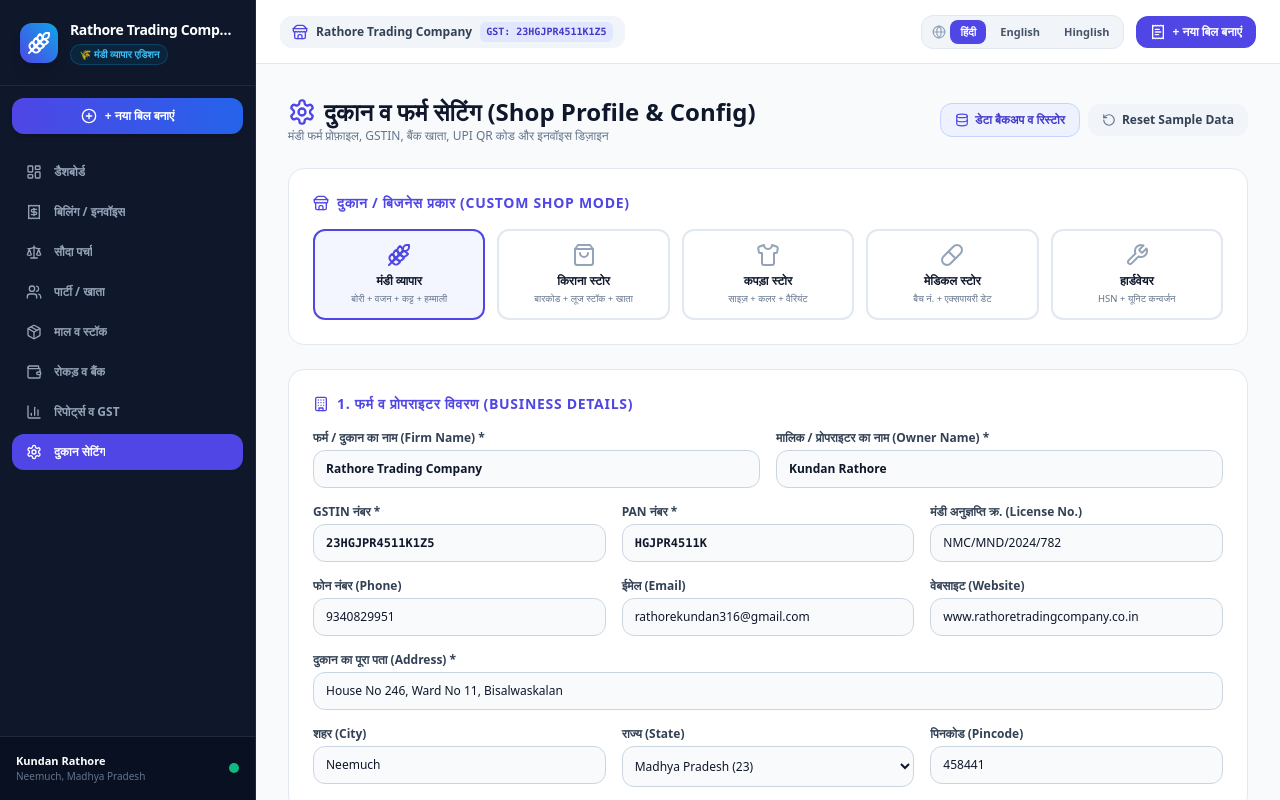
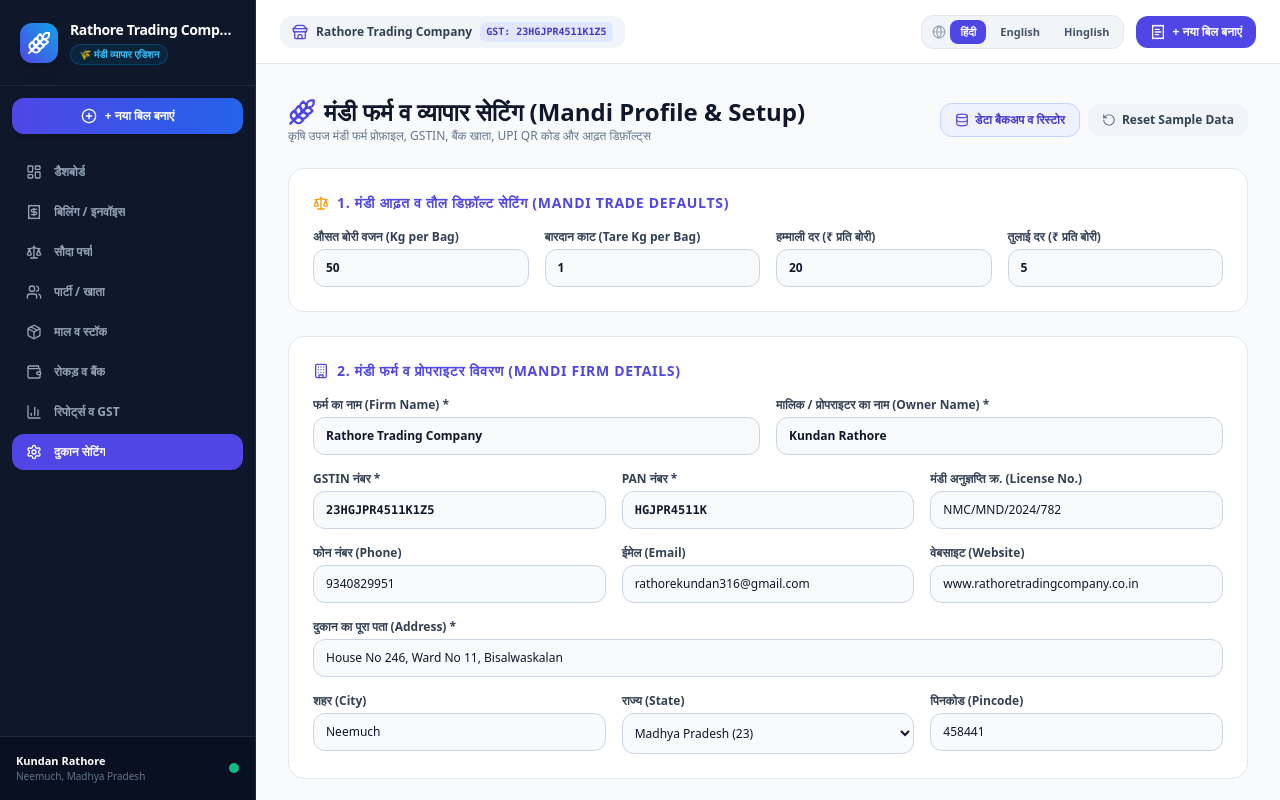
Before and after one commit to Arjunrayhod/MandAi, a Next.js app: page /settings in a window 1280 px wide. Built offline with nearby package versions, Linux system fonts and the light colour scheme.

Commit message:
feat: customize 100% for Mandi Vyapar, remove other retail shop types

```diff
--- a/src/app/settings/page.tsx
+++ b/src/app/settings/page.tsx
@@ -2,7 +2,7 @@
 
 import React, { useState } from 'react';
 import { useAppStore } from '@/lib/store';
-import { CompanyProfile, BusinessType } from '@/lib/types';
+import { CompanyProfile } from '@/lib/types';
 import { INDIAN_STATES } from '@/lib/gstUtils';
 import { BackupRestoreModal } from '@/components/common/BackupRestoreModal';
 import {
@@ -10,16 +10,13 @@ import {
   Building,
   CreditCard,
   FileText,
-  Store,
   Save,
   RotateCcw,
   CheckCircle,
   Database,
   Wheat,
-  ShoppingBag,
-  Shirt,
-  Pill,
-  Wrench
+  Scale,
+  Percent
 } from 'lucide-react';
 
 export default function SettingsPage() {
@@ -58,11 +55,11 @@ export default function SettingsPage() {
       <div className="flex flex-col sm:flex-row items-start sm:items-center justify-between gap-4">
         <div>
           <h1 className="text-2xl font-black text-slate-900 dark:text-white flex items-center gap-2">
-            <Settings className="w-7 h-7 text-indigo-600" />
-            दुकान व फर्म सेटिंग (Shop Profile & Config)
+            <Wheat className="w-7 h-7 text-indigo-600" />
+            मंडी फर्म व व्यापार सेटिंग (Mandi Profile & Setup)
           </h1>
           <p className="text-xs text-slate-500">
-            मंडी फर्म प्रोफ़ाइल, GSTIN, बैंक खाता, UPI QR कोड और इनवॉइस डिज़ाइन
+            कृषि उपज मंडी फर्म प्रोफ़ाइल, GSTIN, बैंक खाता, UPI QR कोड और आढ़त डिफ़ॉल्ट्स
           </p>
         </div>
 
@@ -90,58 +87,81 @@ export default function SettingsPage() {
       {savedSuccess && (
         <div className="bg-emerald-50 dark:bg-emerald-950/60 border border-emerald-300 dark:border-emerald-700 text-emerald-800 dark:text-emerald-200 p-4 rounded-xl flex items-center gap-2 text-xs font-bold animate-in fade-in">
           <CheckCircle className="w-4 h-4 text-emerald-600 shrink-0" />
-          फर्म प्रोफ़ाइल और सेटिंग सफलतापूर्वक सुरक्षित कर ली गई है!
+          मंडी फर्म प्रोफ़ाइल और सेटिंग सफलतापूर्वक सुरक्षित कर ली गई है!
         </div>
       )}
 
       <form onSubmit={handleSave} className="space-y-6">
-        {/* Industry Switcher */}
+        {/* 1. Mandi Trade Defaults */}
         <div className="bg-white dark:bg-slate-800 p-6 rounded-2xl border border-slate-200 dark:border-slate-700 shadow-xs space-y-4">
           <h3 className="text-sm font-bold uppercase text-indigo-600 tracking-wider flex items-center gap-2">
-            <Store className="w-4 h-4" />
-            दुकान / बिजनेस प्रकार (Custom Shop Mode)
+            <Scale className="w-4 h-4 text-amber-500" />
+            1. मंडी आढ़त व तौल डिफ़ॉल्ट सेटिंग (Mandi Trade Defaults)
           </h3>
 
-          <div className="grid grid-cols-2 sm:grid-cols-5 gap-3">
-            {[
-              { id: 'mandi_vyapar', label: 'मंडी व्यापार', icon: Wheat, desc: 'बोरी + वजन + कट्ट + हम्माली' },
-              { id: 'kirana', label: 'किराना स्टोर', icon: ShoppingBag, desc: 'बारकोड + लूज स्टॉक + खाता' },
-              { id: 'clothing', label: 'कपड़ा स्टोर', icon: Shirt, desc: 'साइज़ + कलर + वैरियंट' },
-              { id: 'medical', label: 'मेडिकल स्टोर', icon: Pill, desc: 'बैच नं. + एक्सपायरी डेट' },
-              { id: 'hardware', label: 'हार्डवेयर', icon: Wrench, desc: 'HSN + यूनिट कन्वर्जन' },
-            ].map((ind) => {
-              const Icon = ind.icon;
-              const isSelected = formData.businessType === ind.id;
-              return (
-                <div
-                  key={ind.id}
-                  onClick={() => setFormData({ ...formData, businessType: ind.id as BusinessType })}
-                  className={`cursor-pointer p-3 rounded-xl border-2 transition text-center flex flex-col items-center justify-between ${
-                    isSelected
-                      ? 'border-indigo-600 bg-indigo-50/70 dark:bg-indigo-950/60 shadow-xs'
-                      : 'border-slate-200 dark:border-slate-700 hover:border-slate-300'
-                  }`}
-                >
-                  <Icon className={`w-6 h-6 mb-1.5 ${isSelected ? 'text-indigo-600' : 'text-slate-400'}`} />
-                  <p className="font-bold text-xs text-slate-900 dark:text-white leading-tight">{ind.label}</p>
-                  <p className="text-[9.5px] text-slate-500 mt-1">{ind.desc}</p>
-                </div>
-              );
-            })}
+          <div className="grid grid-cols-1 sm:grid-cols-4 gap-4 text-xs">
+            <div>
+              <label className="block font-semibold text-slate-700 dark:text-slate-300 mb-1">
+                औसत बोरी वजन (Kg per Bag)
+              </label>
+              <input
+                type="number"
+                placeholder="50"
+                defaultValue={50}
+                className="w-full text-xs font-bold bg-slate-50 dark:bg-slate-700 dark:text-white border border-slate-300 dark:border-slate-600 rounded-xl px-3 py-2.5"
+              />
+            </div>
+
+            <div>
+              <label className="block font-semibold text-slate-700 dark:text-slate-300 mb-1">
+                बारदान काट (Tare Kg per Bag)
+              </label>
+              <input
+                type="number"
+                step="0.1"
+                placeholder="1.0"
+                defaultValue={1.0}
+                className="w-full text-xs font-bold bg-slate-50 dark:bg-slate-700 dark:text-white border border-slate-300 dark:border-slate-600 rounded-xl px-3 py-2.5"
+              />
+            </div>
+
+            <div>
+              <label className="block font-semibold text-slate-700 dark:text-slate-300 mb-1">
+                हम्माली दर (₹ प्रति बोरी)
+              </label>
+              <input
+                type="number"
+                placeholder="20"
+                defaultValue={20}
+                className="w-full text-xs font-bold bg-slate-50 dark:bg-slate-700 dark:text-white border border-slate-300 dark:border-slate-600 rounded-xl px-3 py-2.5"
+              />
+            </div>
+
+            <div>
+              <label className="block font-semibold text-slate-700 dark:text-slate-300 mb-1">
+                तुलाई दर (₹ प्रति बोरी)
+              </label>
+              <input
+                type="number"
+                placeholder="5"
+                defaultValue={5}
+                className="w-full text-xs font-bold bg-slate-50 dark:bg-slate-700 dark:text-white border border-slate-300 dark:border-slate-600 rounded-xl px-3 py-2.5"
+              />
+            </div>
           </div>
         </div>
 
-        {/* 1. Firm Details */}
+        {/* 2. Firm Details */}
         <div className="bg-white dark:bg-slate-800 p-6 rounded-2xl border border-slate-200 dark:border-slate-700 shadow-xs space-y-4">
           <h3 className="text-sm font-bold uppercase text-indigo-600 tracking-wider flex items-center gap-2">
             <Building className="w-4 h-4" />
-            1. फर्म व प्रोपराइटर विवरण (Business Details)
+            2. मंडी फर्म व प्रोपराइटर विवरण (Mandi Firm Details)
           </h3>
 
           <div className="grid grid-cols-1 sm:grid-cols-2 gap-4">
             <div>
               <label className="block text-xs font-semibold text-slate-700 dark:text-slate-300 mb-1">
-                फर्म / दुकान का नाम (Firm Name) *
+                फर्म का नाम (Firm Name) *
               </label>
               <input
                 type="text"
@@ -301,11 +321,11 @@ export default function SettingsPage() {
           </div>
         </div>
 
-        {/* 2. Bank Details & UPI */}
+        {/* 3. Bank Details & UPI */}
         <div className="bg-white dark:bg-slate-800 p-6 rounded-2xl border border-slate-200 dark:border-slate-700 shadow-xs space-y-4">
           <h3 className="text-sm font-bold uppercase text-indigo-600 tracking-wider flex items-center gap-2">
             <CreditCard className="w-4 h-4" />
-            2. बिल पर छपने वाले बैंक खाते का विवरण (Print On Invoice Bank & UPI)
+            3. बिल पर छपने वाले बैंक खाते का विवरण (Bank & UPI QR)
           </h3>
 
           <div className="grid grid-cols-1 sm:grid-cols-2 gap-4">
@@ -420,11 +440,11 @@ export default function SettingsPage() {
           </div>
         </div>
 
-        {/* 3. Invoice Template Selector */}
+        {/* 4. Invoice Template Selector */}
         <div className="bg-white dark:bg-slate-800 p-6 rounded-2xl border border-slate-200 dark:border-slate-700 shadow-xs space-y-4">
           <h3 className="text-sm font-bold uppercase text-indigo-600 tracking-wider flex items-center gap-2">
             <FileText className="w-4 h-4" />
-            3. डिफ़ॉल्ट इनवॉइस टेम्पलेट (Invoice Template)
+            4. डिफ़ॉल्ट इनवॉइस टेम्पलेट (Mandi Invoice Templates)
           </h3>
 
           <div className="grid grid-cols-1 sm:grid-cols-3 gap-4">
```
Also changed, not shown: src/lib/types.ts (+20 -25 lines).
